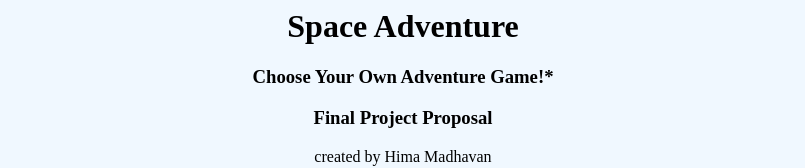
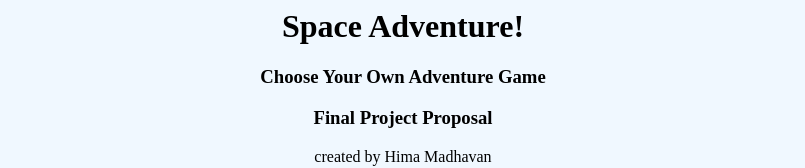
Before and after one commit to hmadhavann/final_project_proposal, a plain HTML site: page final_project_proposal.html in a window 1280 px wide. Shown: the top 168 px of the page, without its empty margins (237-1042 px from the left). Drawn offline with Linux system fonts and the light colour scheme.

Commit message:
Update final_project_proposal.html

```diff
--- a/final_project_proposal.html
+++ b/final_project_proposal.html
@@ -2,8 +2,8 @@
 <head>
     <meta charset="UTF-8">
     <title> Hima Madhavan </title>
-    <h1>Space Adventure</h1>
-    <h3>Choose Your Own Adventure Game!*</h3>
+    <h1>Space Adventure!</h1>
+    <h3>Choose Your Own Adventure Game</h3>
     <h3>Final Project Proposal</h3>
     <link rel="stylesheet" href= "final_project_proposal.css">
 </head>
```
